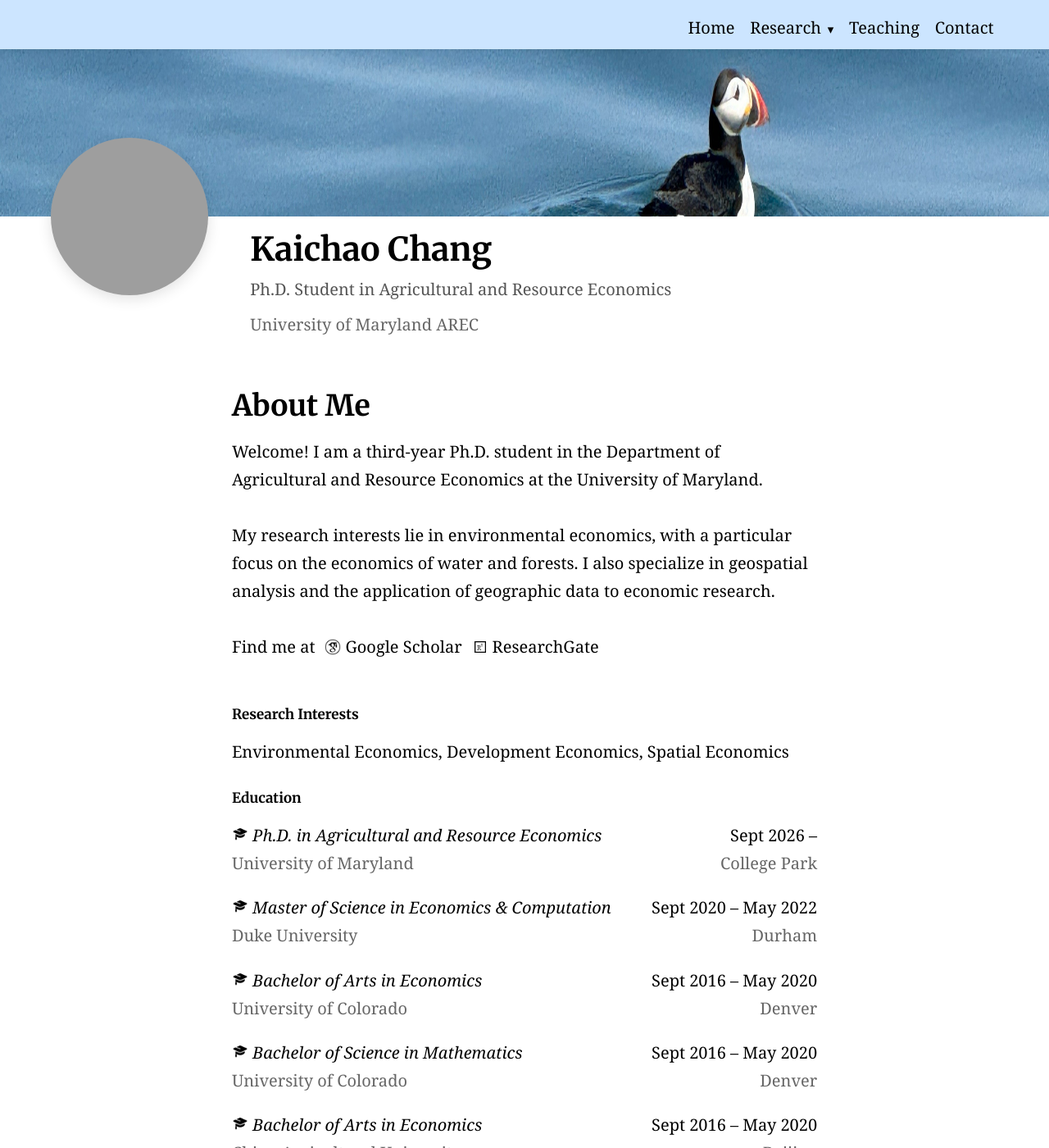
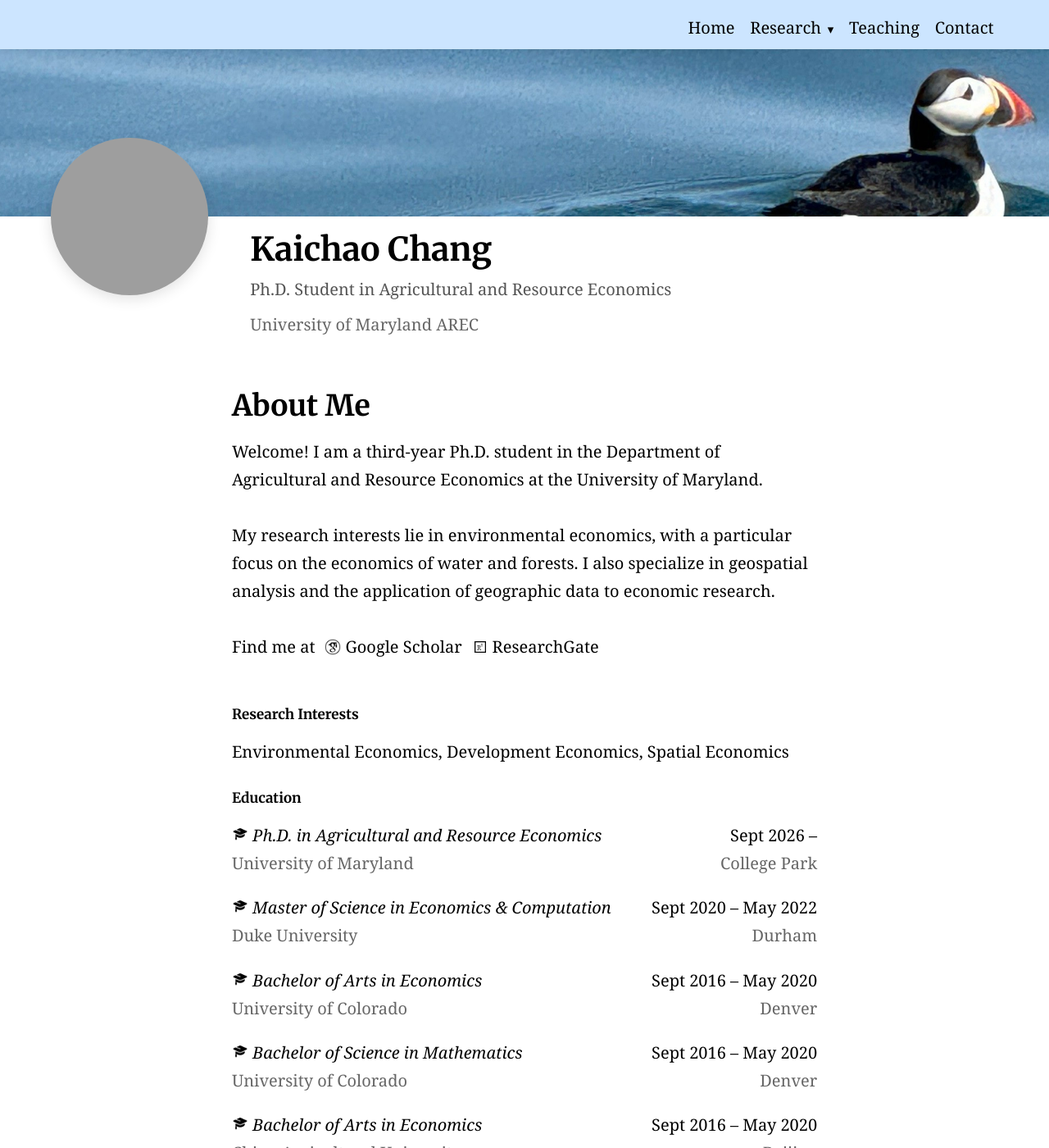
Before and after one commit to KaichaoChang/KaichaoChang.github.io, a Jekyll site: the page built from index.md, in a window 1280 px wide and 1400 px high. Shown: the whole window at 82% size. Built offline with Jekyll 4.4.1, drawn with Linux system fonts in a browser that asks for light colours; grey boxes are pictures that could not be loaded.

Commit message:
Revert background image to cover (no zoom)
Co-Authored-By: Claude Sonnet 4.6 <noreply@anthropic.com>

```diff
--- a/_includes/site-styles.html
+++ b/_includes/site-styles.html
@@ -80,7 +80,7 @@
     background-image: linear-gradient(to bottom, transparent 0 var(--profile-banner-height), #ffffff var(--profile-banner-height)), var(--feature-image) !important;
     background-position: top center, center 50%;
     background-repeat: no-repeat;
-    background-size: 100% 100%, 100% 100%;
+    background-size: 100% 100%, cover;
     margin-bottom: 0;
     padding: 0;
     overflow: visible;
```
